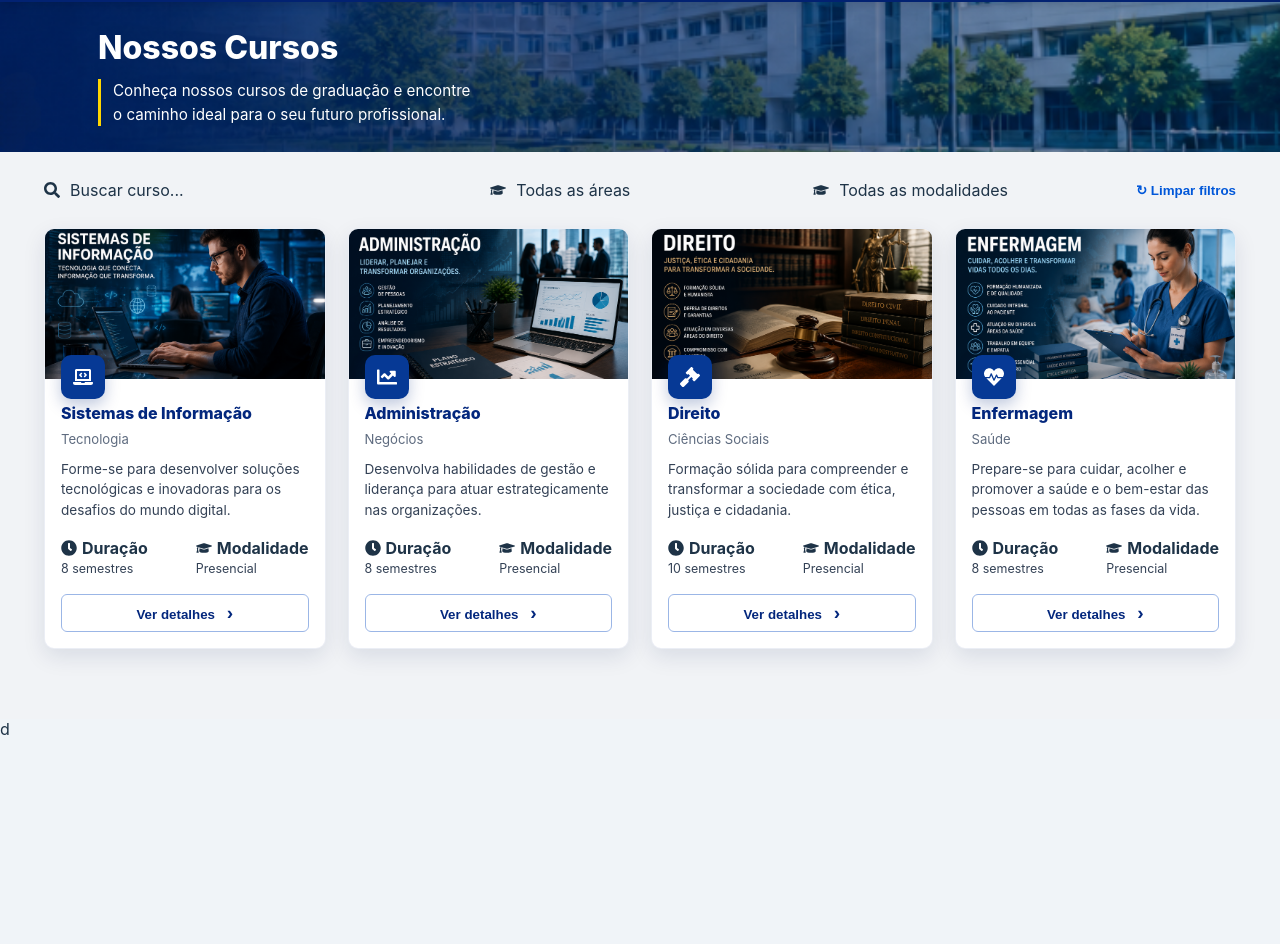
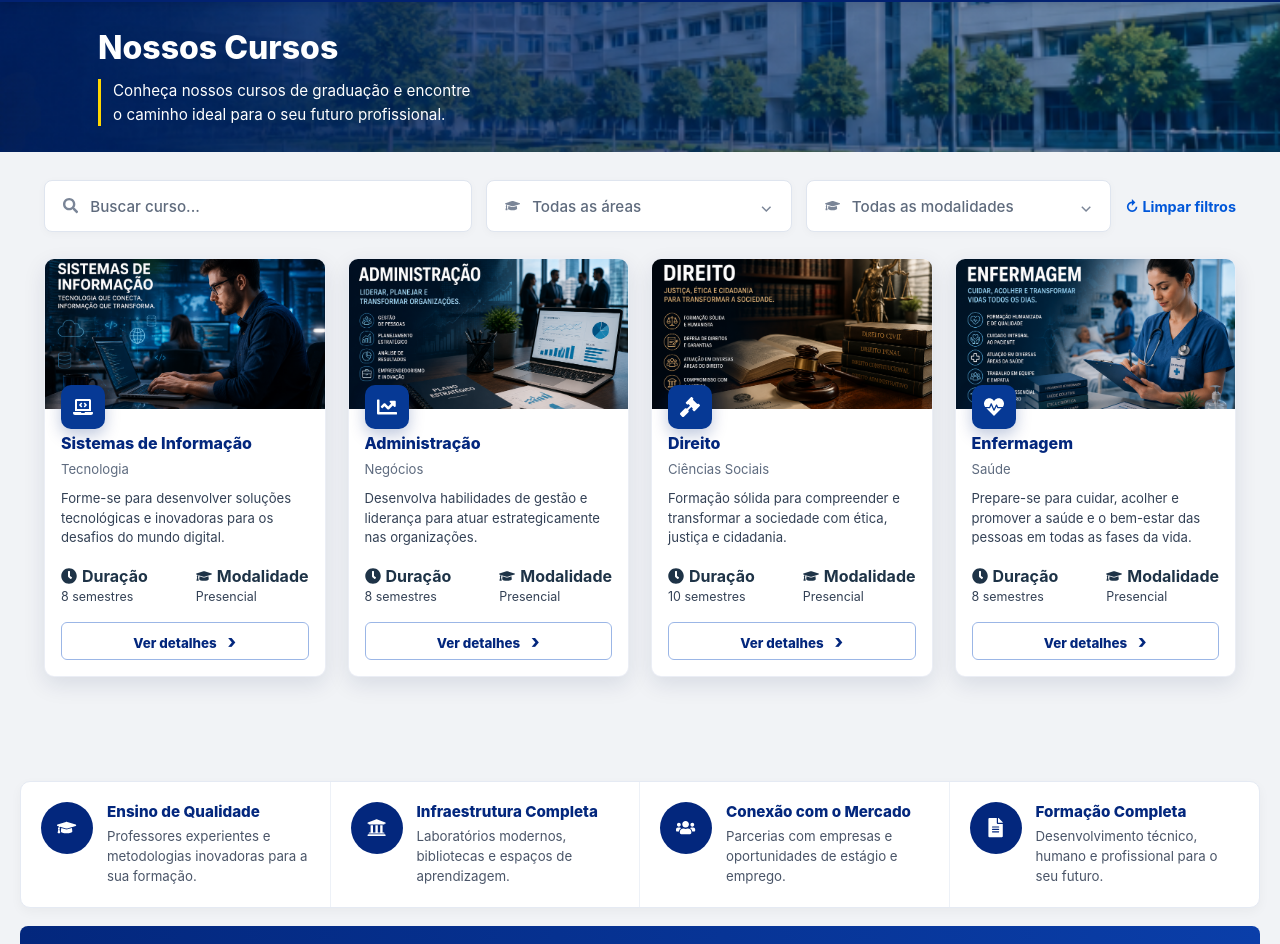
Before and after one commit to MatheusProensa/front-end-universidade, a React (Vite) app: page /cursos in a window 1280 px wide. Shown: the part 58-1002 px from the top of the page. Before the commit the page ends 800 px from the top, so only its background shows below. Built offline with nearby package versions, Linux system fonts and the light colour scheme.

Commit message:
Descrição da alteração

```diff
--- a/src/pages/Cursos.css
+++ b/src/pages/Cursos.css
@@ -1,3 +1,7 @@
+* {
+  font-family: 'Inter', sans-serif;
+}
+
 /* Página de Cursos */
 .page {
   background: #f1f3f6;
@@ -56,31 +60,71 @@
   grid-template-columns: 1.4fr 1fr 1fr auto;
   gap: 14px;
   align-items: center;
-  margin-bottom: 28px;
-}
-
-.campo-busca,
-.campo-select {
-  display: flex;
-  align-items: center;
-  gap: 10px;
-},
-.campo-select {
-  background: #ffffff;
-  border: 1px solid #d9e1ef;
-  border-radius: 8px;
-  padding: 13px 16px;
-  font-size: 0.9rem;
-  color: #68758a;
-  box-shadow: 0 4px 12px rgba(0, 0, 0, 0.03);
+  margin-bottom: 26px;
 }
 
 .limpar-filtros {
   border: none;
   background: transparent;
   color: #0057d9;
+  font-size: 0.9rem;
   font-weight: 700;
   cursor: pointer;
+  white-space: nowrap;
+  padding: 0;
+  font-family: 'Inter', sans-serif;
+}
+
+.limpar-filtros:hover {
+  color: #003f9e;
+}
+
+.campo-busca,
+.campo-select {
+  height: 52px;
+
+  background: #ffffff;
+  border: 1px solid #dfe5ef;
+
+  border-radius: 8px;
+
+  padding: 0 18px;
+
+  font-size: 0.95rem;
+  font-weight: 500;
+
+  color: #5f6b7d;
+
+  display: flex;
+  align-items: center;
+  justify-content: space-between;
+
+  box-shadow: 0 2px 8px rgba(0,0,0,0.03);
+
+  transition: 0.2s ease;
+}
+
+.campo-busca:hover,
+.campo-select:hover {
+  border-color: #b8c7e6;
+}
+
+.campo-busca span,
+.campo-select span {
+  flex: 1;
+  margin-left: 12px;
+}
+
+.campo-busca svg,
+.campo-select svg {
+  font-size: 0.95rem;
+  color: #7a8597;
+}
+
+.campo-select::after {
+  content: "⌄";
+  font-size: 1rem;
+  color: #7a8597;
 }
 
 /* Cards */
@@ -162,7 +206,8 @@
 
 .curso-content p {
   color: #334155;
-  font-size: 0.85rem;
+  font-size: 0.82rem;
+font-weight: 400;
   line-height: 1.5;
   margin: 0 0 18px;
   min-height: 58px;
@@ -264,3 +309,160 @@
     padding: 0 24px;
   }
 }
+
+/* BENEFÍCIOS */
+
+.beneficios-section {
+  width: 100%;
+  max-width: 1240px;
+
+  margin-top: 34px;
+
+  background: #ffffff;
+
+  border-radius: 10px;
+
+  display: grid;
+  grid-template-columns: repeat(4, 1fr);
+
+  overflow: hidden;
+
+  border: 1px solid #e5eaf3;
+
+  box-shadow: 0 4px 12px rgba(0,0,0,0.04);
+}
+
+.beneficio-card {
+  padding: 20px;
+
+  display: flex;
+  align-items: flex-start;
+  gap: 14px;
+
+  border-right: 1px solid #edf1f7;
+}
+
+.beneficio-card:last-child {
+  border-right: none;
+}
+
+.beneficio-icon {
+  width: 52px;
+  height: 52px;
+
+  min-width: 52px;
+
+  border-radius: 50%;
+
+  background: #03277d;
+
+  display: flex;
+  align-items: center;
+  justify-content: center;
+
+  color: white;
+
+  font-size: 1.2rem;
+}
+
+.beneficio-card h4 {
+  margin: 0 0 6px;
+
+  color: #03277d;
+
+  font-size: 0.95rem;
+  font-weight: 800;
+}
+
+.beneficio-card p {
+  margin: 0;
+
+  color: #4a5568;
+
+  font-size: 0.83rem;
+  line-height: 1.5;
+}
+
+/* CONSULTOR */
+
+.consultor-section {
+  width: 100%;
+  max-width: 1240px;
+
+  margin-top: 18px;
+  margin-bottom: 70px;
+
+  background: linear-gradient(90deg, #03277d, #0a3ea9);
+
+  border-radius: 8px;
+
+  padding: 18px 24px;
+
+  display: flex;
+  align-items: center;
+  justify-content: space-between;
+}
+
+.consultor-texto {
+  display: flex;
+  align-items: center;
+  gap: 16px;
+}
+
+.consultor-icon {
+  width: 52px;
+  height: 52px;
+
+  border-radius: 50%;
+
+  background: rgba(255,255,255,0.12);
+
+  display: flex;
+  align-items: center;
+  justify-content: center;
+
+  color: white;
+
+  font-size: 1.3rem;
+}
+
+.consultor-texto h3 {
+  margin: 0 0 5px;
+
+  color: white;
+
+  font-size: 1.2rem;
+  font-weight: 600;
+}
+
+.consultor-texto p {
+  margin: 0;
+
+  color: rgba(255,255,255,0.9);
+
+  font-size: 0.9rem;
+}
+
+.consultor-btn {
+  height: 48px;
+
+  padding: 0 26px;
+
+  border: none;
+
+  border-radius: 6px;
+
+  background: #ffd600;
+
+  color: #03277d;
+
+  font-weight: 600;
+
+  cursor: pointer;
+
+  transition: 0.2s ease;
+}
+
+.consultor-btn:hover {
+  background: #ffcc00;
+}
--- a/src/pages/Cursos.tsx
+++ b/src/pages/Cursos.tsx
@@ -8,7 +8,10 @@ import {
   FaHeartbeat,
   FaClock,
   FaGraduationCap,
-  FaSearch
+  FaSearch,
+  FaUniversity,
+  FaUsers,
+  FaFileAlt
 } from "react-icons/fa";
 
 export default function Cursos() {
@@ -137,6 +140,74 @@ export default function Cursos() {
         </div>
       </section>
 
+<section className="beneficios-section">
+
+  <div className="beneficio-card">
+    <div className="beneficio-icon"><FaGraduationCap /></div>
+
+    <div>
+      <h4>Ensino de Qualidade</h4>
+      <p>
+        Professores experientes e metodologias inovadoras para a sua formação.
+      </p>
+    </div>
+  </div>
+
+  <div className="beneficio-card">
+    <div className="beneficio-icon"><FaUniversity /></div>
+
+    <div>
+      <h4>Infraestrutura Completa</h4>
+      <p>
+        Laboratórios modernos, bibliotecas e espaços de aprendizagem.
+      </p>
+    </div>
+  </div>
+
+  <div className="beneficio-card">
+    <div className="beneficio-icon"><FaUsers /></div>
+
+    <div>
+      <h4>Conexão com o Mercado</h4>
+      <p>
+        Parcerias com empresas e oportunidades de estágio e emprego.
+      </p>
+    </div>
+  </div>
+
+  <div className="beneficio-card">
+    <div className="beneficio-icon"><FaFileAlt /></div>
+
+    <div>
+      <h4>Formação Completa</h4>
+      <p>
+        Desenvolvimento técnico, humano e profissional para o seu futuro.
+      </p>
+    </div>
+  </div>
+
+</section>
+
+<section className="consultor-section">
+
+  <div className="consultor-texto">
+    <div className="consultor-icon"><FaGraduationCap /></div>
+
+    <div>
+      <h3>Não encontrou o curso que procura?</h3>
+
+      <p>
+        Fale com a nossa equipe e descubra outras opções de graduação.
+      </p>
+    </div>
+  </div>
+
+  <button className="consultor-btn">
+    FALAR COM UM CONSULTOR →
+  </button>
+
+</section>
+
       {lightboxImg && (
         <div className="lightbox-overlay" onClick={closeLightbox}>
           <span className="lightbox-close" onClick={closeLightbox}>
```
